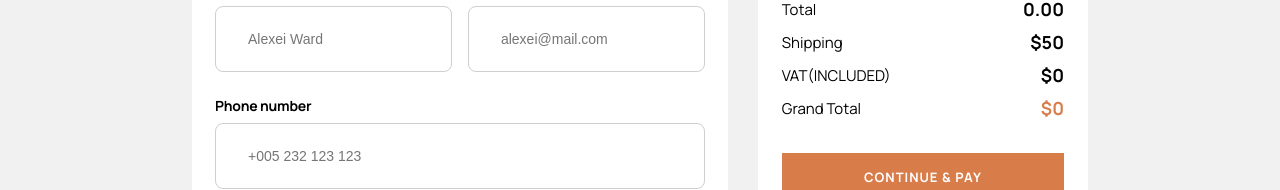
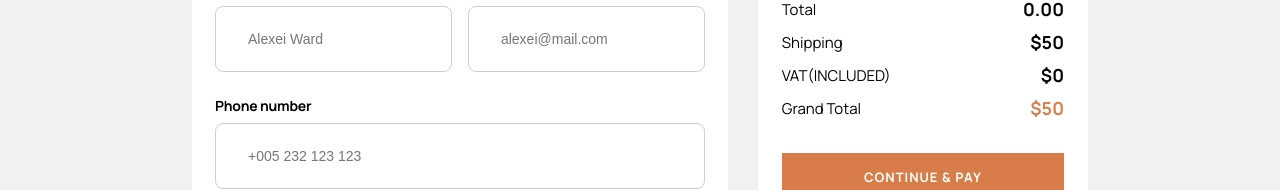
Before and after one commit to kuxala/Audiophile-ecommerce-app, a React (Vite) app: page /checkout in a window 1280 px wide. Shown: the part 368-558 px from the top of the page. Built offline with nearby package versions, Linux system fonts and the light colour scheme.

Commit message:
fix: checkout calculator

```diff
--- a/src/components/Checkout.tsx
+++ b/src/components/Checkout.tsx
@@ -22,8 +22,7 @@ export default function Checkout() {
   const onSubmit: SubmitHandler<Props> = () => setFormSubmitted(true);
   const context = useContext(MyContext);
   const vat = Math.round(context.calculateTotal() * 0.2);
-  const shipping = 50;
-  const grandTotal = Math.round(context.calculateTotal() + vat + shipping);
+  const grandTotal = Math.round(context.calculateTotal());
   const border = {
     border: "1px solid #d87d4a",
   };
@@ -222,7 +221,7 @@ export default function Checkout() {
             </Divs>
             <Divs>
               <LeftP>Grand Total</LeftP>
-              <GrandTotal>${grandTotal}</GrandTotal>
+              <GrandTotal>${grandTotal + 50 + vat}</GrandTotal>
             </Divs>
           </AllDivs>
           <Button type="submit">Continue & Pay</Button>
--- a/src/components/FinishPage.tsx
+++ b/src/components/FinishPage.tsx
@@ -48,7 +48,7 @@ const Overlay = styled.div`
   left: 0;
   width: 100%;
   height: 100%;
-  background-color: rgba(0, 0, 0, 0.5); /* Semi-transparent black background */
+  background-color: rgba(0, 0, 0, 0.5);
   display: flex;
   justify-content: center;
   align-items: center;
@@ -97,7 +97,6 @@ const Container = styled.div`
   border-radius: 8px;
   background: #fff;
   position: absolute;
-  top: 200px;
   left: 30%;
 `;
 const H1 = styled.h1`
--- a/src/pages/SingleProduct.tsx
+++ b/src/pages/SingleProduct.tsx
@@ -10,9 +10,9 @@ export default function SingleProduct() {
   const { product } = useParams();
   const context = useContext(MyContext);
 
-  // const addToCart = () => {
-  //   context.addToCart(product);
-  // };
+  const addToCart = () => {
+    context.addToCart(product);
+  };
 
   return (
     <>
```
